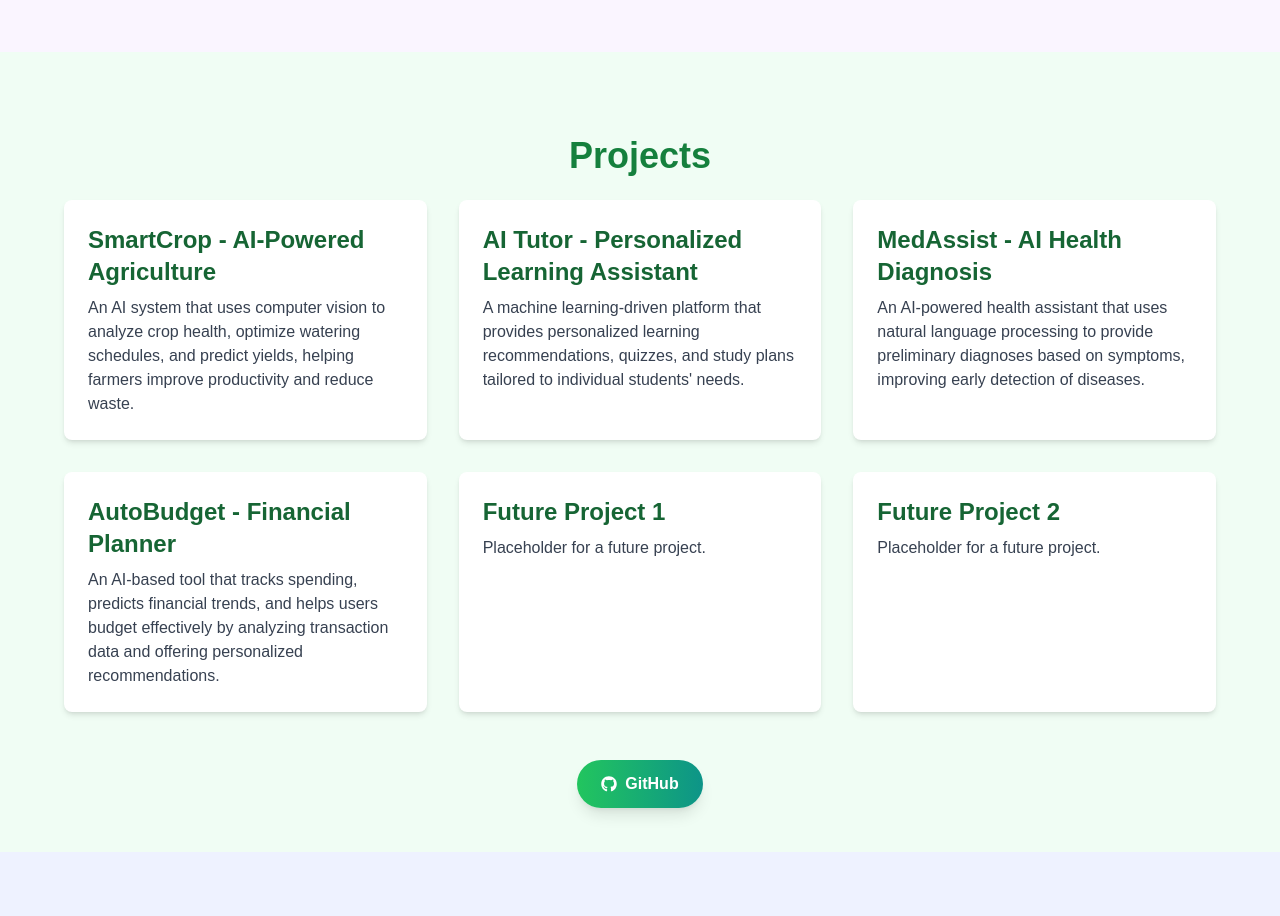
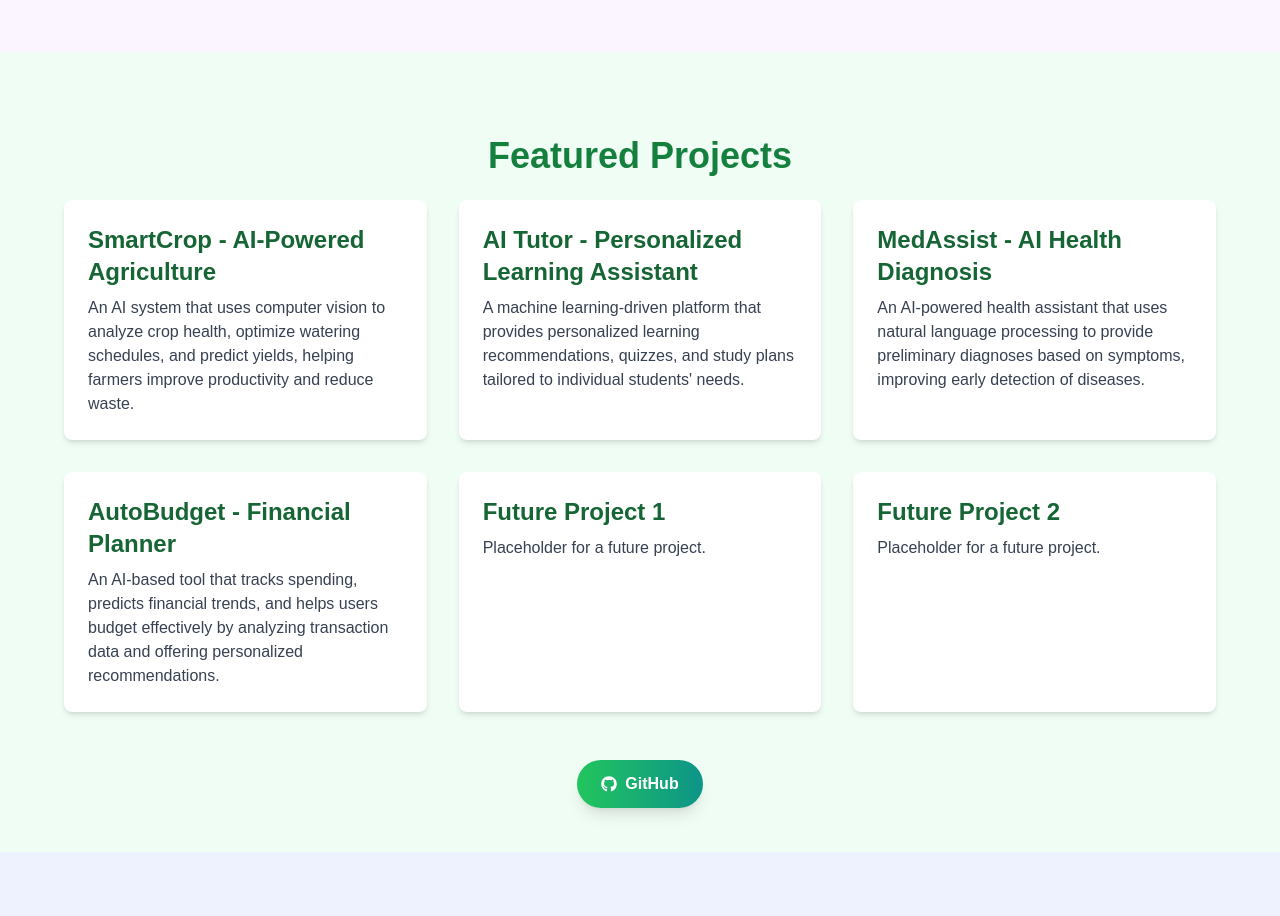
Before and after one commit to ahmedabouelnaga/MyWebsite, a Next.js app: page / in a window 1280 px wide. Shown: the part 2640-3556 px from the top of the page. Built offline with nearby package versions, Linux system fonts and the light colour scheme.

Commit message:
little change

```diff
--- a/pages/projects.tsx
+++ b/pages/projects.tsx
@@ -30,7 +30,7 @@ export function ProjectsSection() {
 
   return (
     <div id="projects" className="min-h-screen bg-green-50 flex flex-col items-center justify-center p-4">
-      <h1 className="text-4xl font-bold text-green-700 mb-6 mt-10">Projects</h1>
+      <h1 className="text-4xl font-bold text-green-700 mb-6 mt-10">Featured Projects</h1>
 
       {/* Projects Grid */}
       <div className="grid grid-cols-1 md:grid-cols-2 lg:grid-cols-3 gap-8 w-full max-w-6xl">
```
